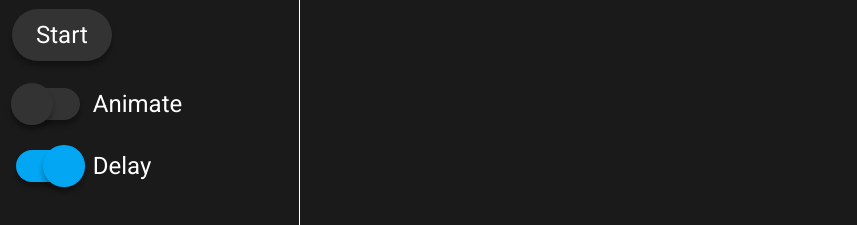
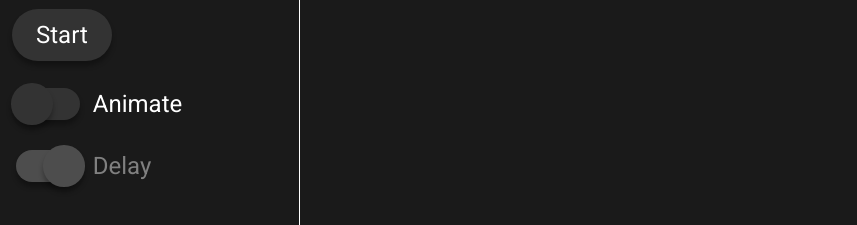
Before and after one commit to pedeEli/Square-Dance, a website built with Vite: page index.html in a window 1280 px wide. Both pictures are taken after a click on the label "Animate". Shown: the part 83-308 px from the top of the page, without its empty margins (0-857 px from the left). Built offline with nearby package versions, Linux system fonts and the light colour scheme.

Commit message:
added disabled state to the switch
i had to use a Proxy which notices when the switch is disabled and adds the disabled class onto the label. This could be avoided with the :has pseudo-selector, but it is not implemented in any browser

```diff
--- a/src/styles/switch.css
+++ b/src/styles/switch.css
@@ -10,6 +10,7 @@
     cursor: pointer;
     display: flex;
     align-items: center;
+    transition: color 200ms ease;
 }
 
 .switch input {
@@ -52,9 +53,13 @@
 }
 
 .switch input:disabled {
-    background-color: var(--btn-disabled-clr);
+    background-color: hsl(var(--btn-disabled-clr));
 }
 
 .switch input:disabled::before {
-    background-color: var(--btn-disabled-clr);
+    background-color: hsl(var(--btn-disabled-clr));
 }
+
+.switch.disabled {
+    color: hsl(var(--btn-disabled-text-clr));
+}
--- a/src/ts/ui/controls.ts
+++ b/src/ts/ui/controls.ts
@@ -15,6 +15,8 @@ animateSwitch.checked = true
 delaySwitch.checked = true
 let positions: DominoPair[] = []
 
+
+
 const createControls = () => {
     controls.append(nextStepButton, animateSwitchLabel, delaySwitchLabel)
     nextStepButton.addEventListener('click', () => {
@@ -29,6 +31,10 @@ const createControls = () => {
             return moveStep()
         }
         removeBlockingStep()
+    })
+
+    animateSwitch.addEventListener('change', () => {
+        delaySwitch.disabled = !animateSwitch.checked
     })
 }
 
--- a/src/ts/ui/switch.ts
+++ b/src/ts/ui/switch.ts
@@ -6,7 +6,21 @@ const createSwitch = (str: string, id: string): [HTMLLabelElement, HTMLInputElem
     label.classList.add('switch')
     label.htmlFor = id
     label.append(checkbox, str)
-    return [label, checkbox]
+    const proxy = new Proxy(checkbox, {
+        set: (target: any, p: string | symbol, value: any) => {
+            if (p === 'disabled')
+                label.classList.toggle('disabled', value)
+            target[p] = value
+            return true
+        },
+        get: (target: any, p: string | symbol) => {
+            const value = target[p]
+            if (value instanceof Function)
+                return value.bind(target)
+            return value
+        }
+    })
+    return [label, proxy]
 }
 
 export {
```
